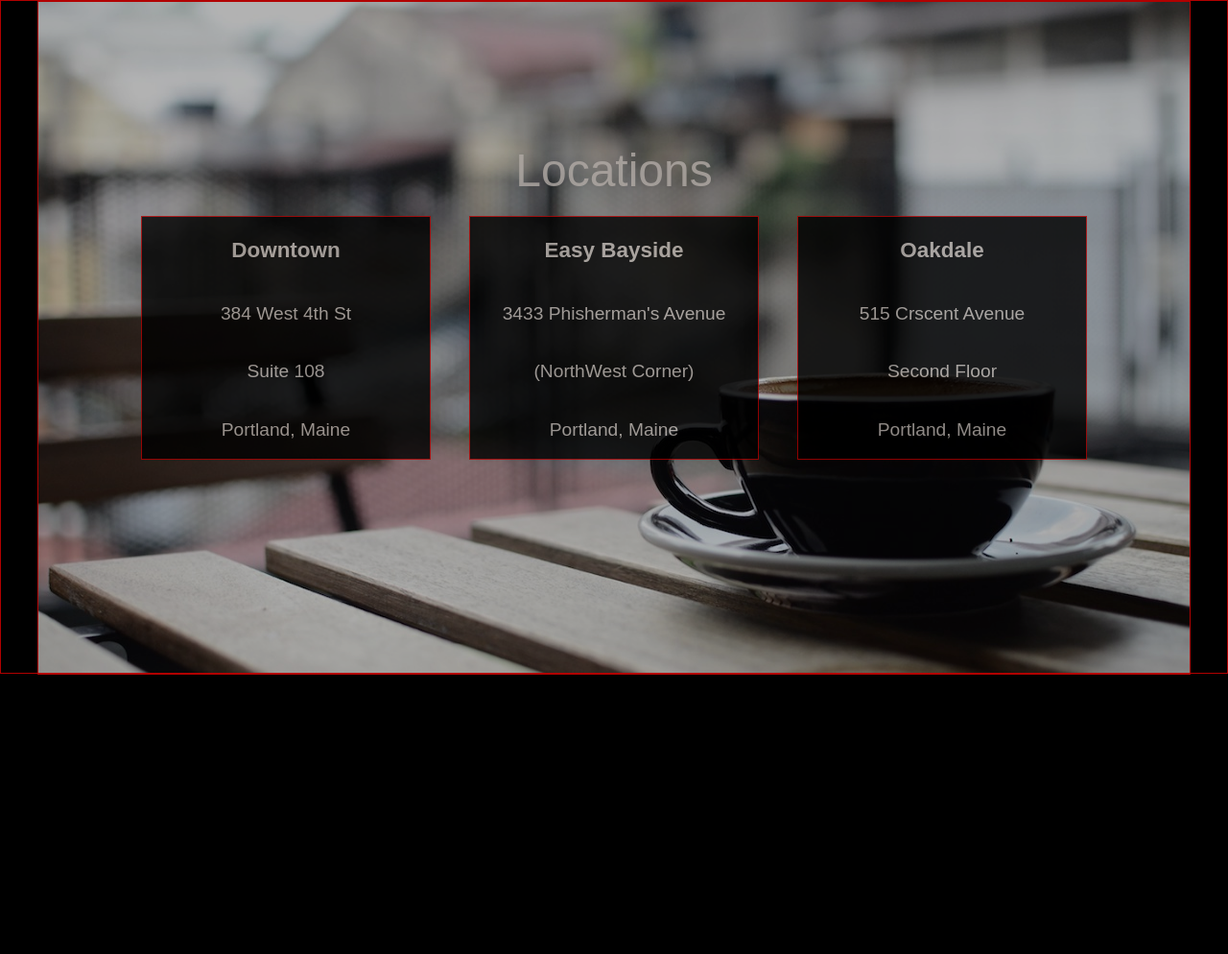
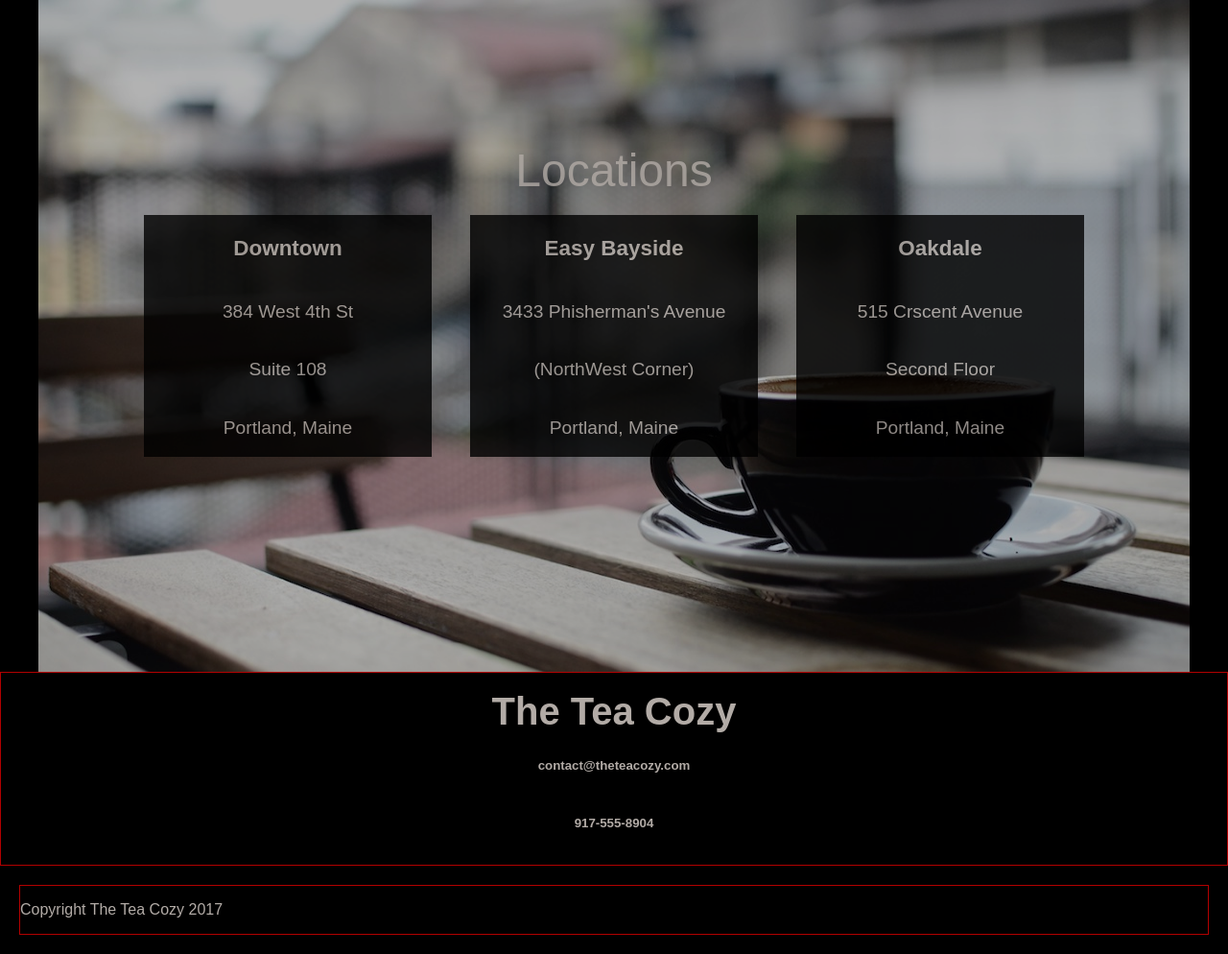
Before and after one commit to owenanorman/Creating-Tea-Website, a plain HTML site: page index.html in a window 1280 px wide. Shown: the part 1550-2544 px from the top of the page at 96% size. Before the commit the page ends 2253 px from the top, so only its background shows below. Drawn offline with Linux system fonts and the light colour scheme.

Commit message:
Finished the footer, Copycat assignment is complete

```diff
--- a/index.html
+++ b/index.html
@@ -56,8 +56,6 @@
         <img class="locations-image" src="Images\img-locations-background.jpg" alt="coffee cup in a alley">
         <div class="locations-title"> Locations</div>
             <span class="locations-span">
-
-
                 <div >
                     <h3>Downtown</h3>
                     <p> 384 West 4th St  </p>
@@ -79,6 +77,14 @@
             </span>
     </div>
     <footer>
+        <div class="footer-para">
+            <h2> The Tea Cozy</h2>
+            <h5>contact@theteacozy.com</h5>
+            <h5>917-555-8904</h5>
+        </div>
+        <div class="copyright">
+            <p>Copyright The Tea Cozy 2017 </p>
+        </div>
 
     </footer>
   </body>
--- a/main.css
+++ b/main.css
@@ -141,7 +141,7 @@ and use the block instead  */
 /* We made it flex, then used justify content to center it in the page,  */
 .locations-container {
     display: flex;
-    border: 1px solid red;
+
     justify-content: center;
 }
 /* we used z index to make sure it displayed over the image then used display flex and position absolute so we
@@ -153,7 +153,7 @@ vertically  */
     width: 1200px;
     height: 700px;
     display: inline-flex;
-    border: 1px solid red;
+
     align-items: center;
     justify-content: center;
     position: absolute;
@@ -167,7 +167,7 @@ vertically  */
 /* I used display column and I also used <br> in the html to force break the line but by making it a column I no longer needed
 the <br> anymore,  */
 .locations-span div {
-    border: 1px solid red;
+
     background-color: black;
     margin: 15px 20px;
     width: 300px;
@@ -190,3 +190,22 @@ unware how to do that.  */
     z-index: 1;
     font-size: 3em;
 }
+
+/* -------- Footer -----------*/
+/* made it flex so I could use the align items and justify content to make it perfectly centered then added a column as a
+direction since i wanted the text to display vertically  */
+.footer-para {
+    border: 1px solid red;
+    height: 200px;
+    display: flex;
+    align-items: center;
+    justify-content: center;
+    flex-direction: column;
+}
+/* just simple margin and wanted the text to appear on left side of the screen, even though it does automitcally
+just wanted to add text-align left incase something added in the future would change that */
+.copyright {
+    border: 1px solid red;
+    margin: 20px;
+    text-align: left;
+}
```
